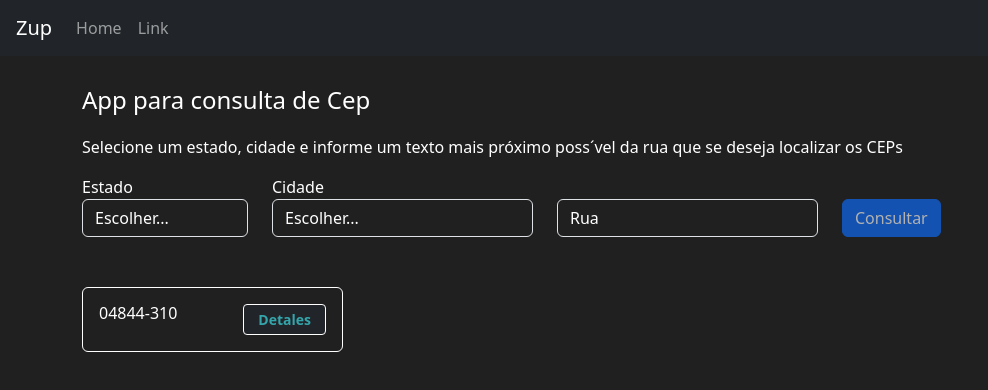
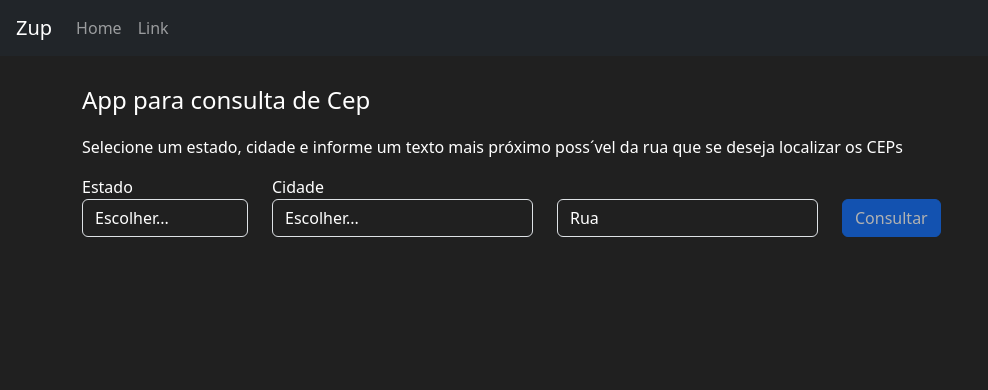
Before and after one commit to cassiorangel/zup-dev, an Angular app: page /lugares in a window 1280 px wide. Shown: the top 390 px of the page, without its empty margins (0-988 px from the left). Built offline with nearby package versions, Linux system fonts and the light colour scheme.

Commit message:
incluindo lista

```diff
--- a/src/app/endereco/lugares/lugares.component.html
+++ b/src/app/endereco/lugares/lugares.component.html
@@ -42,11 +42,10 @@
     </form>
 
     <div class="row topo">
-        <div class="col-md-3">
+        <div class="col-md-3" *ngFor="let list of listResult">
             <div class="card">
                 <div class="card-body">
-                  <h6 class="card-title">04844-310 <button type="button" class="btn btn-dark btn-sm bt-lk">Detales</button></h6>
-
+                  <h6 class="card-title">{{ list.cep }} <button type="button" class="btn btn-dark btn-sm bt-lk">Detales</button></h6>
                 </div>
               </div>
         </div>
--- a/src/app/endereco/lugares/lugares.component.scss
+++ b/src/app/endereco/lugares/lugares.component.scss
@@ -62,6 +62,7 @@ form [type="password"] {
 .card {
     border: 1px solid #fff;
     background-color: #202020;
+    margin-bottom: 20px;
 }
 
 .card-title {
--- a/src/app/endereco/lugares/lugares.component.ts
+++ b/src/app/endereco/lugares/lugares.component.ts
@@ -14,6 +14,7 @@ export class LugaresComponent {
 
   private destroy$ = new Subject<void>();
   state: boolean = true;
+  listResult: any[] = [];
 
   formulario: FormGroup;
 
@@ -66,6 +67,7 @@ export class LugaresComponent {
       .subscribe({
         next: (response: any) => {
           console.log(response)
+          this.listResult = response;
         },
         error: (error) => {
           console.log('algo errado');
```
